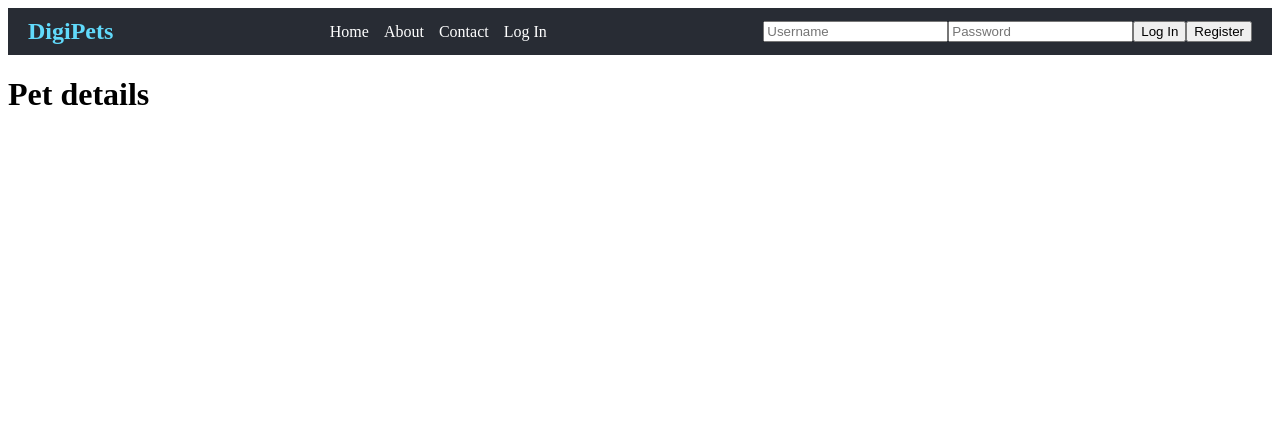
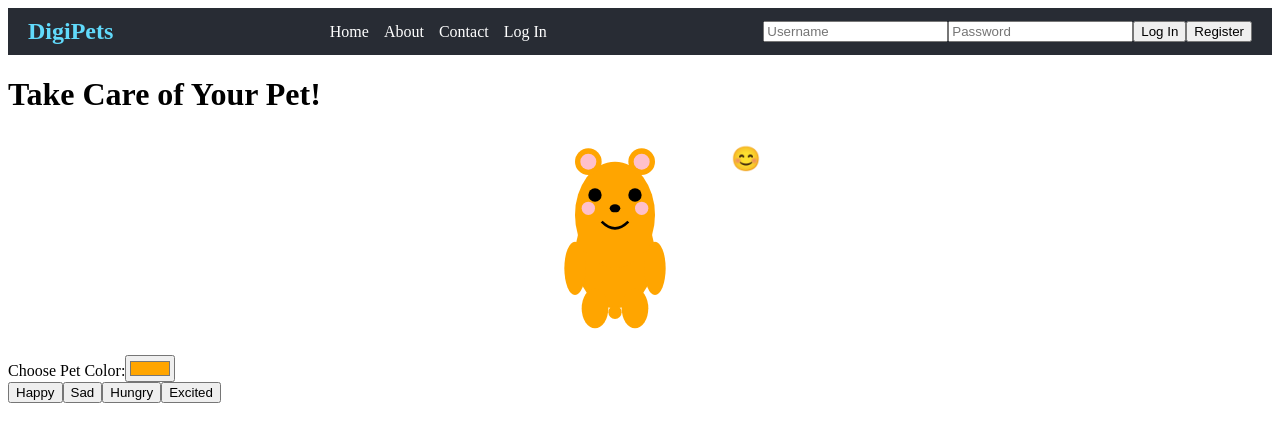
Before and after one commit to jraporta/Virtual-Pet-Frontend, a React (Vite) app: page /pet in a window 1280 px wide. Shown: the top 442 px of the page. Built offline with nearby package versions, Linux system fonts and the light colour scheme.

Commit message:
add pet canvas

```diff
--- /dev/null
+++ b/src/components/PetCanvas.jsx
@@ -0,0 +1,107 @@
+import React from "react";
+import '../styles/PetCanvas.css';
+
+// Mood expressions moved outside the component for better performance
+const moodExpressions = {
+  happy: "😊",
+  sad: "😢",
+  hungry: "😋",
+  excited: "😆",
+};
+
+const PetCanvas = ({ color, mood, size = 200 }) => {
+  // Helper function to render mouth based on mood
+  const renderMouth = () => {
+    switch (mood) {
+      case "happy":
+        return (
+          <path
+            d="M40 65 Q50 75 60 65"
+            stroke="black"
+            strokeWidth="2"
+            fill="none"
+          />
+        );
+      case "sad":
+        return (
+          <path
+            d="M40 75 Q50 65 60 75"
+            stroke="black"
+            strokeWidth="2"
+            fill="none"
+          />
+        );
+      case "hungry":
+        return <circle cx="50" cy="70" r="5" fill="black" />;
+      case "excited":
+        return (
+          <path
+            d="M40 65 Q50 85 60 65"
+            stroke="black"
+            strokeWidth="2"
+            fill="none"
+          />
+        );
+      default:
+        return null;
+    }
+  };
+
+  return (
+    <div className="pet-container">
+      {/* Hamster Image */}
+      <svg
+        width={size}
+        height={size}
+        xmlns="http://www.w3.org/2000/svg"
+        viewBox="0 0 100 150"
+      >
+        {/* Body */}
+        <ellipse cx="50" cy="90" rx="30" ry="40" fill={color} />
+
+        {/* Head */}
+        <ellipse cx="50" cy="60" rx="30" ry="40" fill={color} />
+
+        {/* Ears */}
+        <circle cx="30" cy="20" r="10" fill={color} />
+        <circle cx="70" cy="20" r="10" fill={color} />
+        <circle cx="30" cy="20" r="6" fill="pink" />
+        <circle cx="70" cy="20" r="6" fill="pink" />
+
+        {/* Eyes */}
+        <circle cx="35" cy="45" r="5" fill="black" />
+        <circle cx="65" cy="45" r="5" fill="black" />
+
+        {/* Nose */}
+        <ellipse cx="50" cy="55" rx="4" ry="3" fill="black" />
+
+        {/* Mouth */}
+        {renderMouth()}
+
+        {/* Cheeks (optional based on mood) */}
+        {(mood === "happy" || mood === "excited") && (
+          <>
+            <circle cx="30" cy="55" r="5" fill="pink" />
+            <circle cx="70" cy="55" r="5" fill="pink" />
+          </>
+        )}
+
+        {/* Arms */}
+        <ellipse cx="20" cy="100" rx="8" ry="20" fill={color} />
+        <ellipse cx="80" cy="100" rx="8" ry="20" fill={color} />
+
+        {/* Legs */}
+        <ellipse cx="35" cy="130" rx="10" ry="15" fill={color} />
+        <ellipse cx="65" cy="130" rx="10" ry="15" fill={color} />
+
+        {/* Tail (optional for fun) */}
+        <circle cx="50" cy="133" r="5" fill={color} />
+      </svg>
+
+      {/* Mood Label */}
+      <p className="pet-mood-label">{moodExpressions[mood]}</p>
+    </div>
+  );
+};
+
+export default PetCanvas;
--- a/src/pages/Pet.jsx
+++ b/src/pages/Pet.jsx
@@ -1,10 +1,27 @@
-import React from 'react';
+import React, { useState } from "react";
+import Hamster from "../components/PetCanvas";
 
 const Pet = () => {
 
+    const [color, setColor] = useState("#FFA500");
+    const [mood, setMood] = useState("happy");
+
     return (
         <div>
-            <h1>Pet details</h1>
+            <h1>Take Care of Your Pet!</h1>
+            <Hamster color={color} mood={mood} />
+
+            <label>
+                Choose Pet Color:
+                <input type="color" value={color} onChange={(e) => setColor(e.target.value)} />
+            </label>
+
+            <div>
+                <button onClick={() => setMood("happy")}>Happy</button>
+                <button onClick={() => setMood("sad")}>Sad</button>
+                <button onClick={() => setMood("hungry")}>Hungry</button>
+                <button onClick={() => setMood("excited")}>Excited</button>
+            </div>
         </div>
     );
 };
--- /dev/null
+++ b/src/styles/PetCanvas.css
@@ -0,0 +1,14 @@
+/* Pet Component Styles */
+.pet-container {
+    text-align: center;
+    margin: 20px auto;
+    max-width: 250px;
+  }
+
+  /* Mood Label Styles */
+  .pet-mood-label {
+    font-size: 1.5rem;
+    font-weight: bold;
+    margin-top: 10px;
+    color: #333; /* Adjust color to match your theme */
+  }
```
